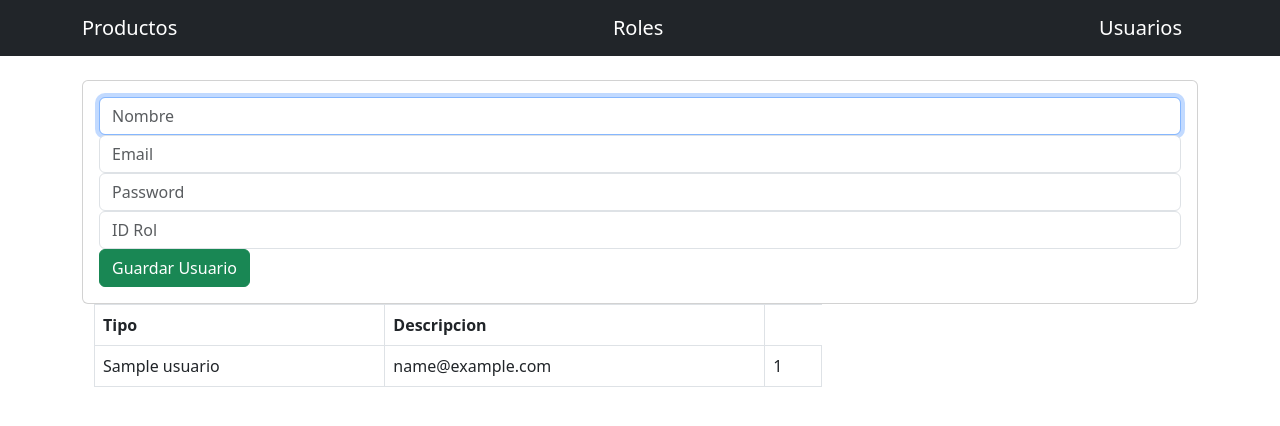
After one commit to Ainsiel/proyecto_acc_datos, a PHP site: page /usuario/usuarios.php in a window 1280 px wide. The commit adds this page. Shown: the top 426 px of the page. Run offline with PHP 8.4, Linux system fonts and the light colour scheme; tables that the repository leaves empty or names only in its code hold one stand-in row (values such as "Sample post").

Commit message:
Usuarios

```diff
--- a/includes/header.php
+++ b/includes/header.php
@@ -12,5 +12,6 @@
       <div class="container">
         <a class="navbar-brand" href="index.php">Productos</a>
         <a class="navbar-brand" href="rol/roles.php">Roles</a>
+        <a class="navbar-brand" href="usuario/usuarios.php">Usuarios</a>
       </div>
     </nav>
--- /dev/null
+++ b/usuario/usuarios.php
@@ -0,0 +1,65 @@
+<?php include('../includes/header.php'); ?>
+<main class="container p-4">
+  <div class="row">
+
+    <!-- MESSAGES -->
+    <?php if (isset($_SESSION['message'])) { ?>
+      <div class="alert alert-<?= $_SESSION['message_type']?> alert-dismissible fade show" role="alert">
+        <?= $_SESSION['message']?>
+        <button type="button" class="close" data-dismiss="alert" aria-label="Close">
+          <span aria-hidden="true">&times;</span>
+        </button>
+      </div>
+      <?php session_unset(); } ?>
+
+      <!-- ADD TASK FORM -->
+      <div class="card card-body">
+        <form action="save_usuario.php" method="POST">
+          <div class="form-group">
+            <input type="text" name="nombre" class="form-control" placeholder="Nombre" autofocus>
+          </div>
+          <div class="form-group">
+            <input type="text" name="email" class="form-control" placeholder="Email" autofocus>
+          </div>
+          <div class="form-group">
+            <input type="password" name="contrasenia" class="form-control" placeholder="Password" autofocus>
+          </div>
+          <div class="form-group">
+            <input type="text" name="id_rol" class="form-control" placeholder="ID Rol" autofocus>
+          </div>
+          <input type="submit" name="save_usuario" class="btn btn-success btn-block" value="Guardar Usuario">
+        </form>
+      </div>
+    </div>
+
+
+    <!---TABLE--->
+    <div class="col-md-8">
+      <table class="table table-bordered">
+        <thead>
+          <tr>
+            <th>Tipo</th>
+            <th>Descripcion</th>
+          </tr>
+        </thead>
+        <tbody>
+
+          <?php
+          include "../db.php";
+          $link = AbrirConexion();
+          $query = "SELECT * FROM usuario";
+          $result = EjecutarConsulta($query,$link);
+
+          while($fila=mysqli_fetch_array($result)) { ?>
+          <tr>
+            <td><?php echo $fila['nombre']; ?></td>
+            <td><?php echo $fila['email']; ?></td>
+            <td><?php echo $fila['id_rol']; ?></td>
+          </tr>
+          <?php } ?>
+        </tbody>
+      </table>
+    </div>
+  </div>
+</main>
+<?php include('../includes/footer.php'); ?>
```
Also changed, not shown: usuario/save_usuario.php (added, +24 -0 lines).
